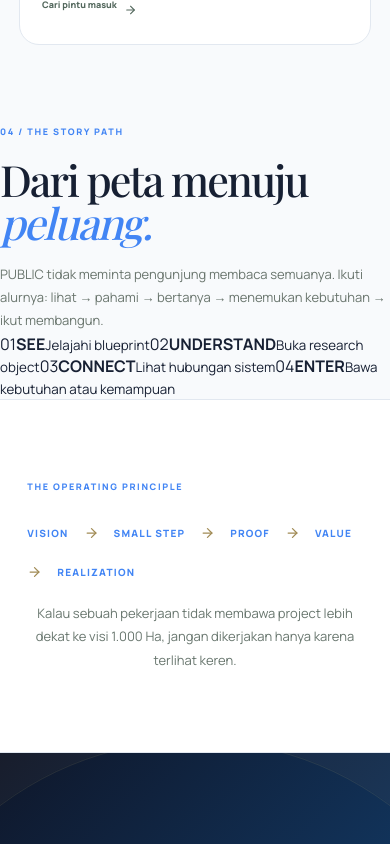
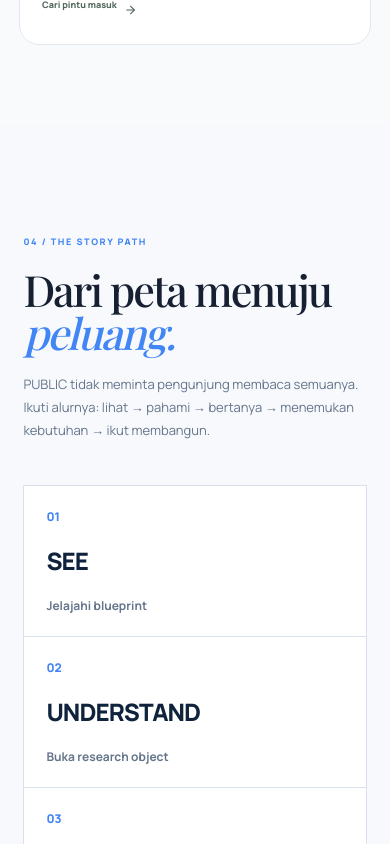
Before and after one commit to rllibo833-sudo/Landing-page-prototype, a React (Vite) app: page / in a window 390 px wide. Shown: the part 5820-6664 px from the top of the page. Built offline with nearby package versions, Linux system fonts and the light colour scheme; a web font is replaced by a local one.

Commit message:
style: add visual research journey path

```diff
--- a/src/styles.css
+++ b/src/styles.css
@@ -224,3 +224,5 @@ body{font-family:Manrope,Arial,sans-serif;background:#f8fafc;color:#172033}
 .supportIntro{max-width:760px}.supportIntro h2{margin:16px 0 12px;font-size:clamp(42px,5vw,68px)}.supportIntro p{max-width:650px;color:#64748b;line-height:1.8;font-size:14px}
 .supportGrid{display:grid;grid-template-columns:repeat(2,1fr);gap:14px;margin-top:42px}.supportCard{display:block;position:relative;min-height:270px;padding:30px;border:1px solid #e2e8f0;border-radius:24px;background:#fff;color:#172033;overflow:hidden;transition:transform .25s ease,box-shadow .25s ease,border-color .25s ease}.supportCard:before{content:'';position:absolute;inset:0 0 auto;height:5px;background:var(--support,#4285f4)}.supportCard:hover{transform:translateY(-6px);box-shadow:0 20px 50px rgba(15,23,42,.12);border-color:var(--support,#4285f4)}.supportCard span{font:800 9px Manrope;letter-spacing:.12em;color:var(--support,#4285f4)}.supportCard h3{margin:58px 0 10px;font:700 27px Manrope;letter-spacing:-.04em}.supportCard p{max-width:430px;color:#64748b;font-size:13px;line-height:1.75}.supportCard b{display:inline-block;margin-top:18px;font:800 9px Manrope;color:var(--support,#4285f4)}.supportBlue{--support:#4285f4}.supportGreen{--support:#34a853}.supportCoral{--support:#ea4335}.supportGold{--support:#fbbc05}.supportProof h2{max-width:850px;margin:18px 0;font-size:clamp(42px,5vw,68px)}.supportProof h2 i{color:#4285f4}.supportProof>p{max-width:680px;color:#b7c4d3;line-height:1.8}.supportLoop{display:flex;align-items:center;gap:13px;flex-wrap:wrap;margin-top:34px;font:800 9px Manrope;letter-spacing:.12em;color:#fff}.supportLoop svg{width:16px;color:#4285f4}
 @media(max-width:700px){.supportGrid{grid-template-columns:1fr}.supportCard{min-height:235px}.supportCard h3{margin-top:45px}}
+
+.storyPath{padding:110px 6vw;background:#f7f9fc}.storySteps{display:grid;grid-template-columns:repeat(4,1fr);gap:1px;margin-top:42px;background:#d9e2ec;border:1px solid #d9e2ec}.storySteps a{min-height:180px;padding:28px;background:#fff;display:flex;flex-direction:column;justify-content:space-between;text-decoration:none;color:#10233d;transition:transform .25s ease,box-shadow .25s ease}.storySteps a:hover{transform:translateY(-5px);box-shadow:0 18px 40px rgba(16,35,61,.12)}.storySteps span{font:800 12px Manrope;color:#4285f4}.storySteps b{font:900 24px Manrope;letter-spacing:-.04em}.storySteps small{color:#65758b;font:700 12px Manrope}.storyPath .sectionTop>p{max-width:520px;color:#65758b}.mapLens{letter-spacing:.08em}@media(max-width:760px){.storySteps{grid-template-columns:1fr 1fr}.storySteps a{min-height:150px;padding:22px}}@media(max-width:480px){.storySteps{grid-template-columns:1fr}}
```
